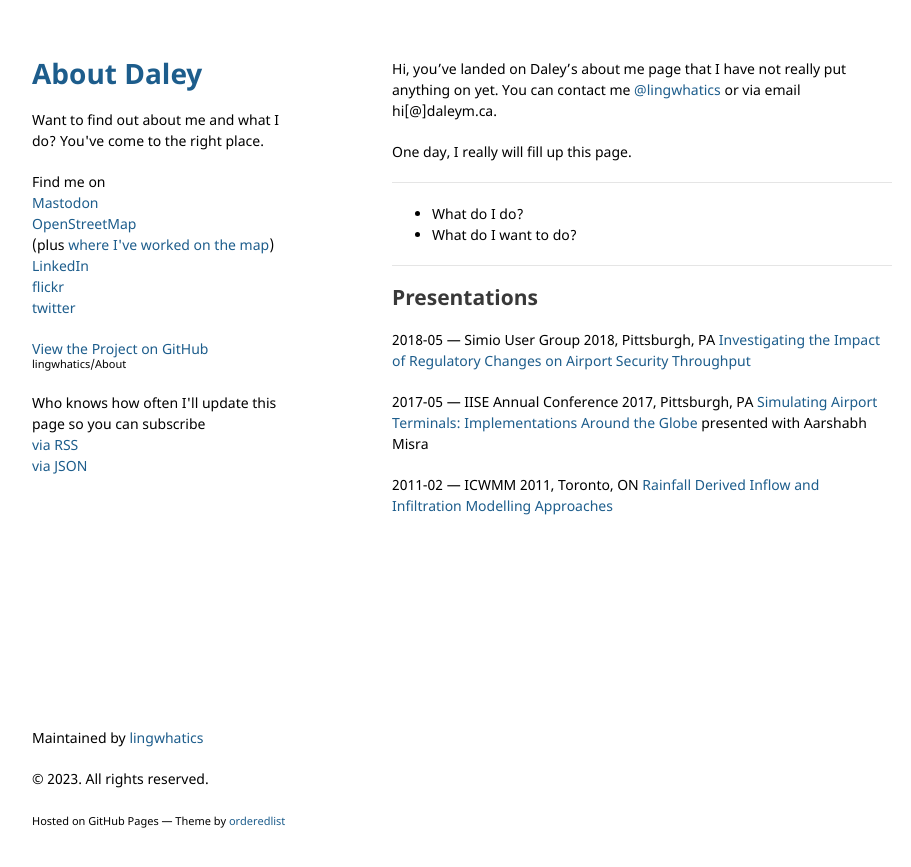
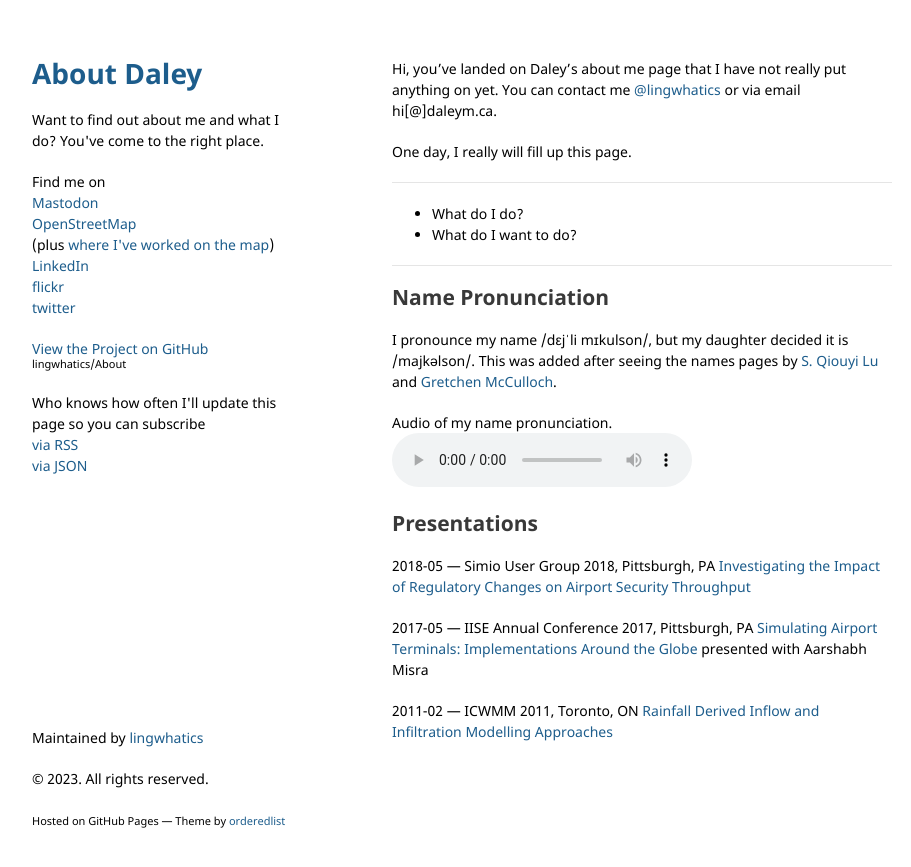
Before and after one commit to lingwhatics/About, a Jekyll site: the page built from index.md, in a window 1280 px wide. Shown: the top 867 px of the page, without its empty margins (178-1089 px from the left). Built offline with Jekyll 4.4.1, drawn with Linux system fonts in a browser that asks for light colours.

Commit message:
add name pronunciation

```diff
--- a/index.md
+++ b/index.md
@@ -14,6 +14,13 @@ One day, I really will fill up this page.
 
 * * *
 
+## Name Pronunciation
+
+I pronounce my name /dεjˈli mɪkulson/, but my daughter decided it is /majkəlson/. This was added after seeing the names pages by [S. Qiouyi Lu](https://s.qiouyi.lu/press-kit/) and [Gretchen McCulloch](https://gretchenmcculloch.com/name/).
+
+Audio of my name pronunciation. <audio controls src="/audio/daley.mp3"></audio>
+
+
 ## Presentations
 
 2018-05 --- Simio User Group 2018, Pittsburgh, PA [Investigating the Impact of Regulatory Changes on Airport Security Throughput](https://www.simio.com/resources/events/2018-User-Group-Meeting/presentations/Arup.pdf "PDF file of slides for Investigating the Impact of Regulatory Changes on Airport Security Throughput")
```
Also changed, not shown: 1 other file.
